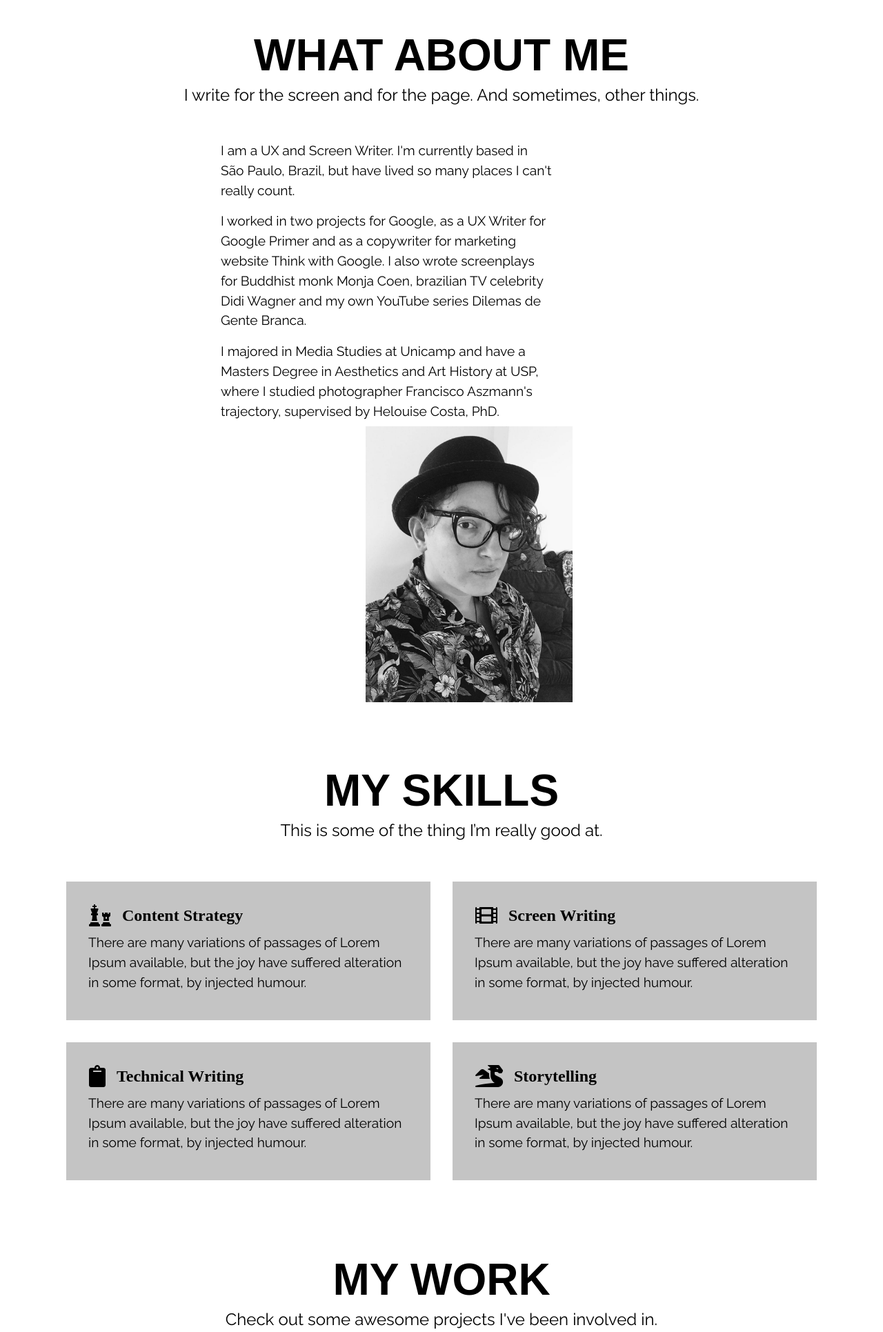
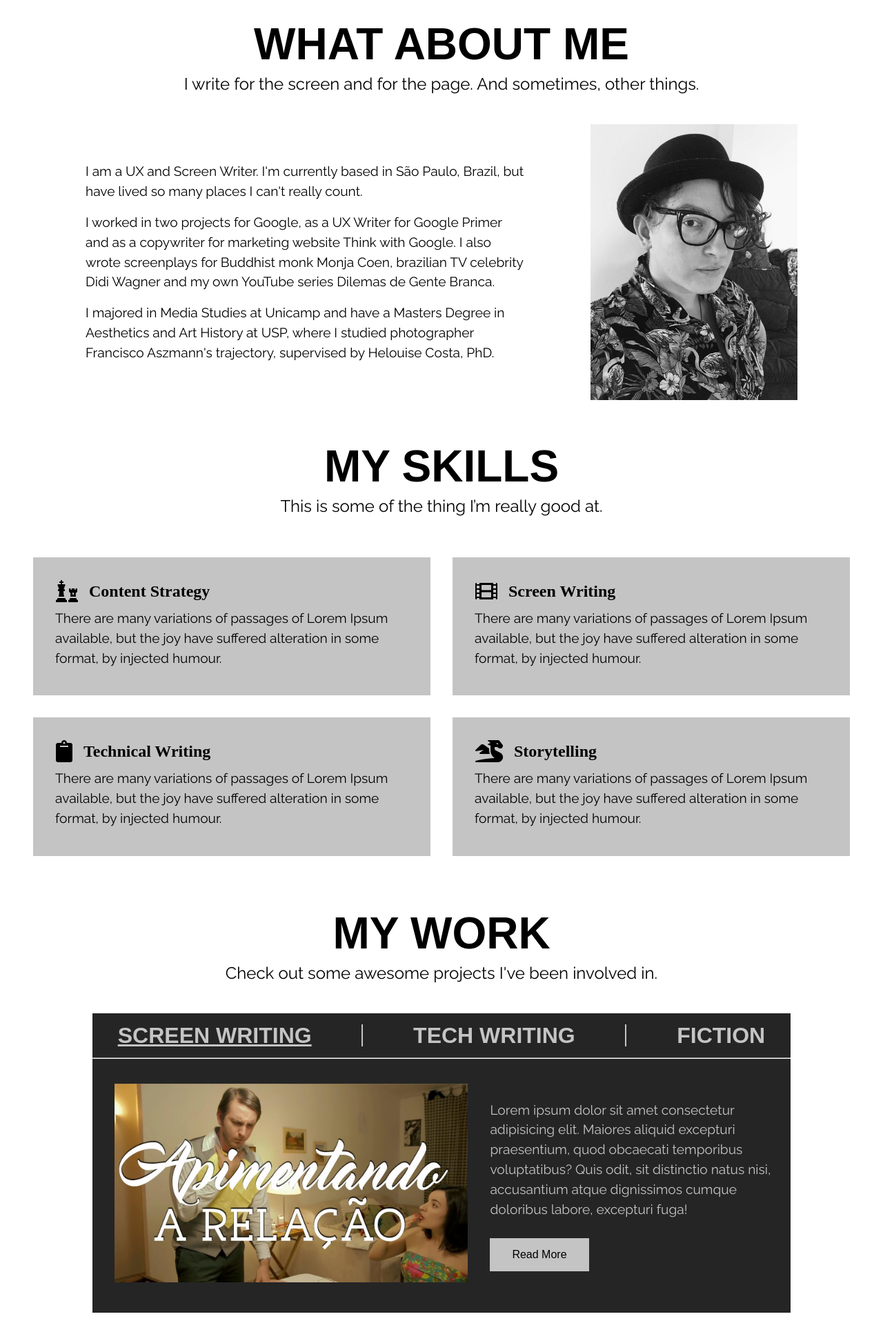
Before and after one commit to ymoretto/deborahhapp, a PHP site: page / in a window 1280 px wide. Shown: the top 1931 px of the page at 69% size. Run offline with PHP 8.4, Linux system fonts and the light colour scheme; some libraries are stand-ins or nearby versions; some web fonts are replaced.

Commit message:
front finished

```diff
--- a/style.css
+++ b/style.css
@@ -81,7 +81,7 @@ html {
 }
 
 section {
-    padding: 3em 5em;
+    padding: 2em 2em;
 }
 
 .section__subtitle {
@@ -97,18 +97,16 @@ section {
 .about__body {
     display: flex;
     flex-direction: row;
-    padding: 0 5rem;
-    justify-content: center;
-    flex-wrap: wrap;
+    justify-content: space-evenly;
+    align-items: center;
 }
 
 .about__body--paragraph {
-    max-width: 30em;
-    margin-right: 10rem;
+    max-width: 40em;
+
 }
 
 .about__image {
-    margin-left: 5em;
     max-width: 300px;
 }
 
@@ -168,13 +183,36 @@ section {
     padding: 1px 1px;
 }
 
+@media (max-width: 870px) {
+    .skills__body {
+        grid-template-columns: 1fr auto 1fr;
+        grid-template-rows: 1fr 1fr 1fr 1fr;
+    }
+    .skills__box--a {
+        grid-area: 1 / 2 / 2 / 3;
+    }
+    /* <row-start> / <column-start> / <row-end> / <column-end> */
+
+    .skills__box--b {
+        grid-area: 2 / 2 / 3 / 3;
+    }
+
+    .skills__box--c {
+        grid-area: 3 / 2 / 4 / 3;
+    }
+
+    .skills__box--d {
+        grid-area: 4 / 2 / 5 / 3;
+    }
+}
+
 /* !Work Section */
 
 .work__box {
     background-color: var(--clr-dark);
     padding: 0;
-    margin-right: 11vw;
-    margin-left: 11vw;
+    margin-right: 8vw;
+    margin-left: 8vw;
     padding-bottom: 3vh;
 }
 
@@ -185,7 +223,7 @@ section {
 .work__box--titlebox {
     display: flex;
     justify-content: space-around;
-    margin: 1em 15em;
+    /* margin: 1em 15em; */
     padding: 1em 0 0 0;
 
 }
@@ -205,8 +243,8 @@ section {
 }
 
 .work__box--portfolio-image {
-    max-width: 35em;
-    margin: 20px 0;
+    max-width: 40vw;
+    margin: 20px 2rem;
 }
 
 .work__box--portfolio-description {
```
Also changed, not shown: other parts of style.css (+53 -2 lines).
